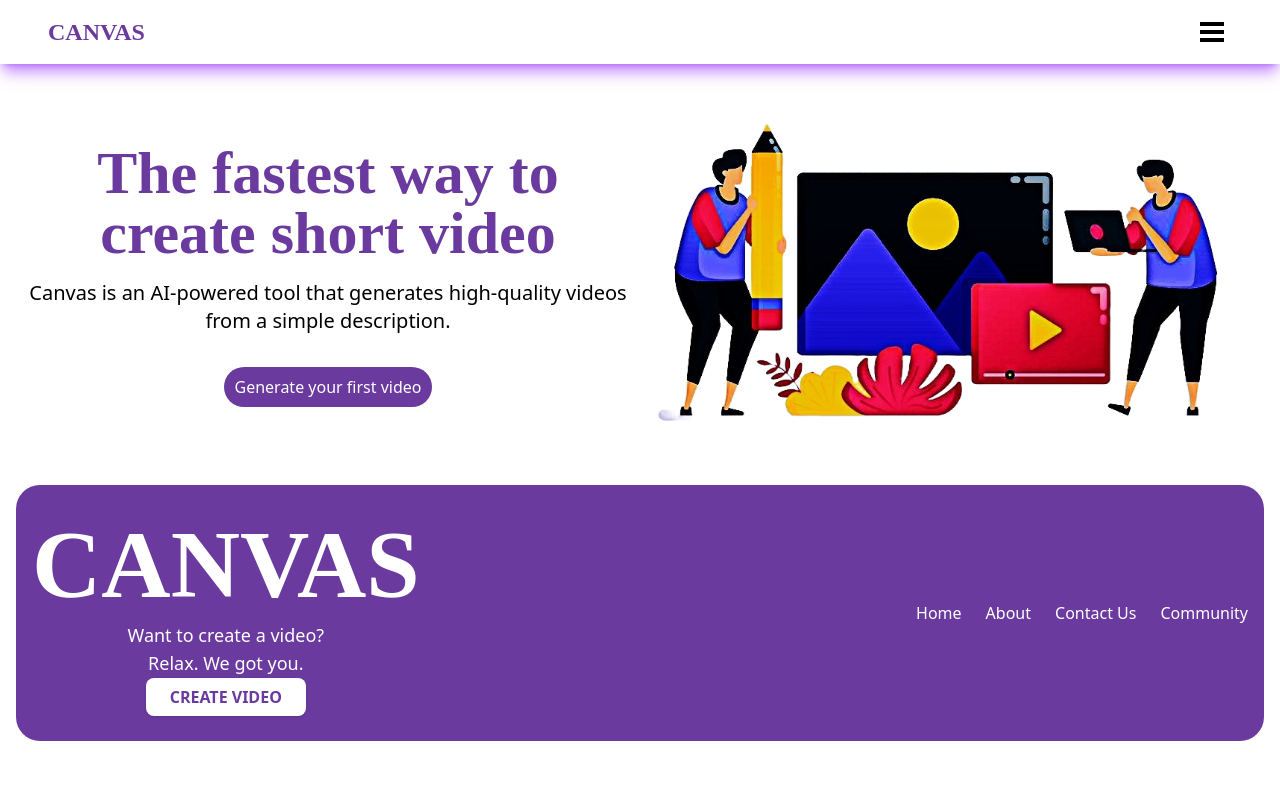
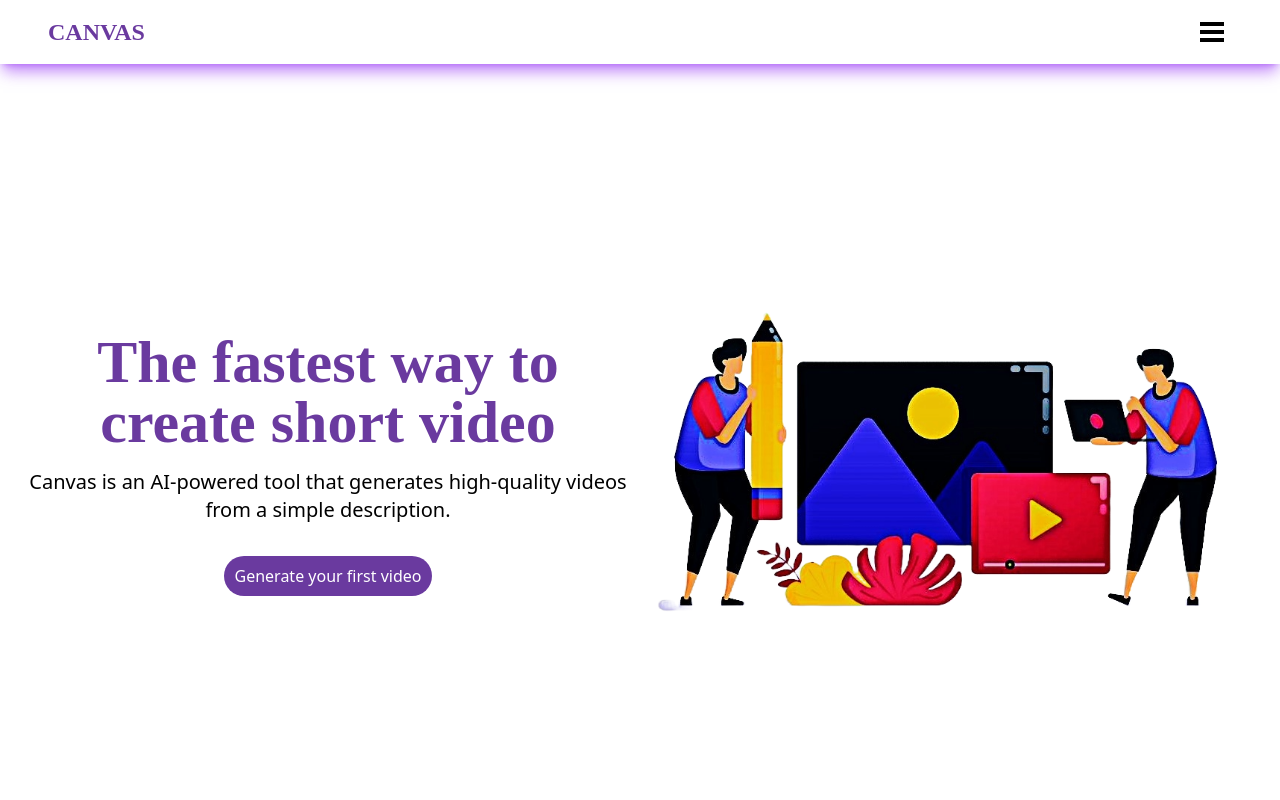
Before and after one commit to Erenyeager31/canvas-FE, a React (Vite) app: page / in a window 1280 px wide. Shown: the top 800 px of the page. Built offline with nearby package versions, Linux system fonts and the light colour scheme.

Commit message:
Refactor Home and Navbar components for improved layout and styling

```diff
--- a/components/Home.jsx
+++ b/components/Home.jsx
@@ -36,15 +36,6 @@
 
 // export default Home;
 
-
-
-
-
-
-
-
-
-
 import React from "react";
 import { Link } from "react-router-dom";
 import { motion } from "framer-motion"; // Importing framer-motion
@@ -55,23 +46,25 @@ const Home = () => {
   return (
     <>
       <motion.div
-        className="flex flex-col md:flex-row items-center justify-between my-12 px-4"
+        className="flex flex-col md:flex-row items-center justify-between px-4 min-h-screen" // Added min-h-screen
         initial={{ opacity: 0 }}
         animate={{ opacity: 1 }}
         transition={{ duration: 1 }}
       >
         <motion.div
-          className="text-center md:w-1/2"
+          className="text-center md:w-1/2 flex flex-col justify-center h-full" // Ensures full height alignment
           initial={{ y: 100, opacity: 0 }}
           animate={{ y: 0, opacity: 1 }}
           transition={{ duration: 0.8, delay: 0.3 }}
         >
-          <h1 className="text-4xl md:text-6xl font-bold text-[#6A3A9F]" style={{ fontFamily: "'Caveat', cursive" }}>
+          <h1
+            className="text-4xl md:text-6xl font-bold text-[#6A3A9F]"
+            style={{ fontFamily: "'Caveat', cursive" }}
+          >
             The fastest way to create short video
           </h1>
-          <p className="mt-4 text-lg md:text-xl" >
-            Canvas is an AI-powered tool that generates high-quality videos from
-            a simple description.
+          <p className="mt-4 text-lg md:text-xl">
+            Canvas is an AI-powered tool that generates high-quality videos from a simple description.
           </p>
           <div className="mt-8 flex justify-center">
             <Link
@@ -84,12 +77,12 @@ const Home = () => {
         </motion.div>
 
         <motion.div
-          className="mt-8 md:mt-0 md:w-1/2 flex justify-center"
+          className="md:w-1/2 flex justify-center items-center h-full" // Ensures the image is centered
           initial={{ scale: 0, opacity: 0 }}
           animate={{ scale: 1, opacity: 1 }}
           transition={{ duration: 1, delay: 0.6 }}
         >
-          <img src={image} alt="Video generation" className="w-128" />
+          <img src={image} alt="Video generation" className="w-128 max-h-[80vh]" />
         </motion.div>
       </motion.div>
 
--- a/components/NavBar.jsx
+++ b/components/NavBar.jsx
@@ -41,10 +41,12 @@ const Navbar = () => {
       <div className="sticky top-0">
         <nav className="flex items-center justify-between h-16 px-12 bg-white shadow-lg shadow-purple-500/75">
           <span
-            className="text-2xl font-bold text-[#6A3A9F]"
+            className="text-2xl font-bold text-[#6A3A9F] cursor-pointer"
             style={{ fontFamily: "'Caveat', cursive" }}
           >
-            CANVAS
+            <Link to={"/"}>
+              CANVAS
+            </Link>
           </span>
           <button
             className="flex flex-col justify-center items-center p-2 transition-transform transform hover:scale-150"
@@ -138,7 +140,7 @@ const Navbar = () => {
                 Create Video
               </Link>
 
-              <Link
+              {/* <Link
                 to="community"
                 className="flex items-center text-gray-800 hover:bg-gray-100 px-4 py-2 rounded w-full transition-transform transform hover:scale-105"
                 onClick={() => setMenuOpen(false)}
@@ -172,11 +174,11 @@ const Navbar = () => {
                   />
                 </svg>
                 User Details
-              </Link>
+              </Link> */}
             </nav>
             {/* Login and Sign Up Buttons */}
             {/* <div className="p-6 mt-auto flex space-x-4"> */}
-            <div className="p-6 mt-2 flex space-x-4">
+            {/* <div className="p-6 mt-2 flex space-x-4">
               <Link
                 to="/login"
                 className="w-full py-2 px-4 bg-[#6A3A9F] text-center text-white rounded-md hover:bg-purple-600 transition-transform transform hover:scale-105"
@@ -191,7 +193,7 @@ const Navbar = () => {
               >
                 Sign Up
               </Link>
-            </div>
+            </div> */}
           </div>
         )}
       </div>
```
